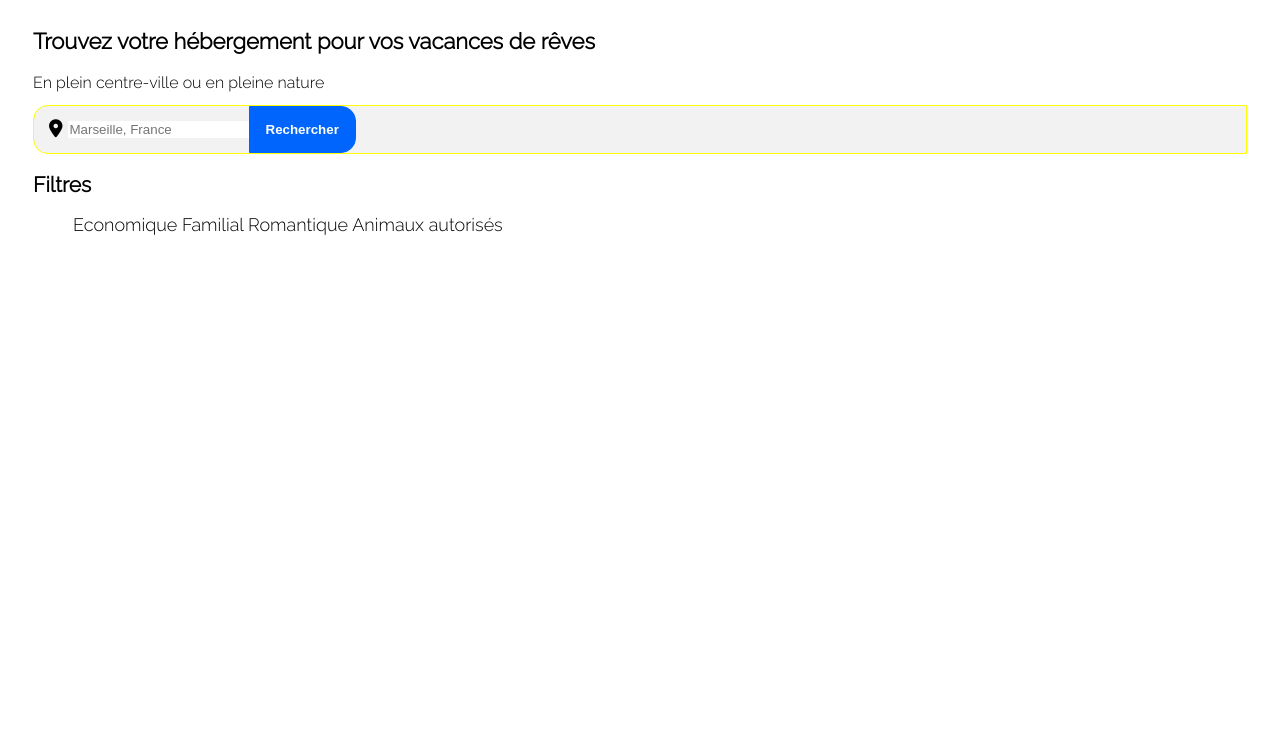
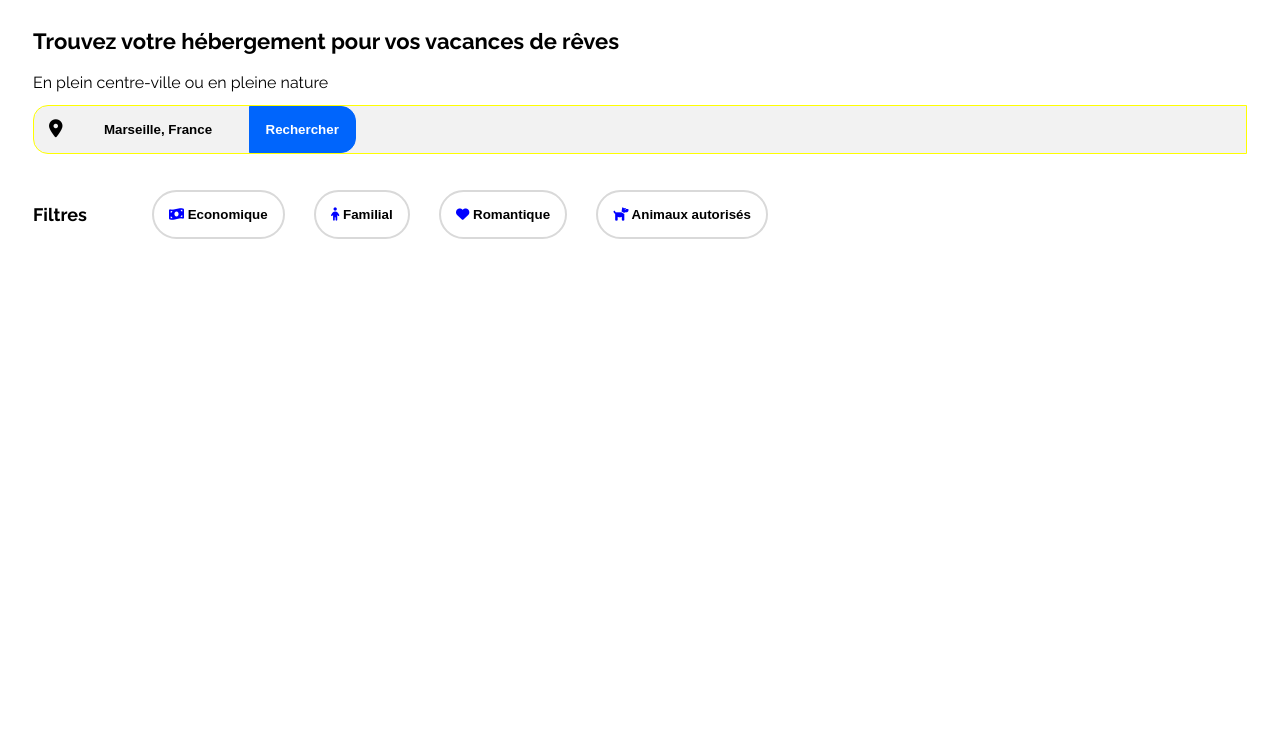
Before and after one commit to CVincent27/Project_1_agence_voyage, a plain HTML site: page index.html in a window 1280 px wide. Shown: the part 68-800 px from the top of the page. Drawn offline with Linux system fonts and the light colour scheme.

Commit message:
test class button_filtre

```diff
--- a/index.html
+++ b/index.html
@@ -6,7 +6,8 @@
     <meta http-equiv="X-UA-Compatible" content="IE=edge">
     <meta name="viewport" content="width=device-width, initial-scale=1.0">
     <title>Document</title>
-    <link href="https://fonts.googleapis.com/css2?family=Raleway:wght@300&display=swap" rel="stylesheet">
+    <link href="https://fonts.googleapis.com/css2?family=Raleway:wght@700&display=swap" rel="stylesheet">
+    <link href="https://fonts.googleapis.com/css2?family=Raleway:wght@400;700&display=swap" rel="stylesheet">
 
     <script src="https://kit.fontawesome.com/f048d9e6c4.js" crossorigin="anonymous"></script>
 </head>
@@ -37,16 +38,21 @@
             <input class="text_rechercher" type="text" name="rechercher" placeholder="Marseille, France">
             <input class="submit" type="submit" value="Rechercher">
         </form>
+        <br>
 
+        <!-- Filtre -->
+        <section class="filtre">
         <h3>Filtres</h3>
         <ol>
-            <lo>Economique</lo>
-            <lo>Familial</lo>
-            <lo>Romantique</lo>
-            <lo>Animaux autorisés</lo>
+            <div class="button_filtre">
+            <button class="button_filtre" style="font-weight:bold"><i class="fa-solid fa-money-bill-wave"></i> Economique</button>
+            <button class="button_filtre" style="font-weight:bold"><i class="fa-solid fa-child"></i> Familial</button>
+            <button class="button_filtre" style="font-weight:bold"><i class="fa-solid fa-heart"></i> Romantique</button>
+            <button class="button_filtre" style="font-weight:bold"><i class="fa-solid fa-dog"></i> Animaux autorisés</button>
+            </div>
         </ol>
 
-
+        </section>
 
 
 
--- a/style.css
+++ b/style.css
@@ -1,5 +1,4 @@
-@import url('https://fonts.googleapis.com/css2?family=Raleway:wght@100&display=swap');
-@import url('https://fonts.googleapis.com/css2?family=Raleway:wght@300&display=swap');
+@import url('https://fonts.googleapis.com/css2?family=Raleway:wght@700&display=swap');
 
 
 body{
@@ -68,11 +67,12 @@ section.landing-page h1 {
 }
 
 h2 {
-    font-family: 'Raleway';
-    font-style: normal;
+    font-size: 16px;
     font-weight: 400;
-    font-size: 16px;
     line-height: 19px;
+    letter-spacing: 0em;
+    text-align: left;
+
 }
 
 /* Formulaire */
@@ -84,17 +84,25 @@ form{
     border-radius: 15px 0px 0px 15px;
 
 }
-/* Font awesome */
+
 i.fa-location-dot {
+    color: #000000;
     padding-left: 15px;
     padding-right: 5px;
 }
 
 input.text_rechercher {
+    background: #F2F2F2;
     border: white;
+}
 
+::placeholder{
+    color: black;
+    text-align: center;
+    font-weight: 700;
+   border: none;  /* Comment enlever la bordure quand on clique ? */
+}
 
-}
 /* Bouton Rechercher */
 input.submit{
     font-weight: 700;
@@ -105,7 +113,33 @@ input.submit{
     border-radius: 0px 15px 15px 0px;
 }
 
-h3 {
+/* Filtre */
+section.filtre{
     display: flex;
+    /* flex-direction: row; UTILE ? */
+    align-items: center;
+    font-family: 'Raleway';
+}
+
+h3{
+    font-weight: 700;
+    font-size: 18px;
 
 }
+
+ol{
+    font-weight: 700, bolder;
+    font-size: 17px;
+}
+
+button.button_filtre{
+    margin-left: 25px;
+    background-color: white;
+    border: 2px solid #D9D9D9;
+    border-radius: 25px;
+    padding: 15px;
+}
+
+i{
+    color: blue;
+}
```
